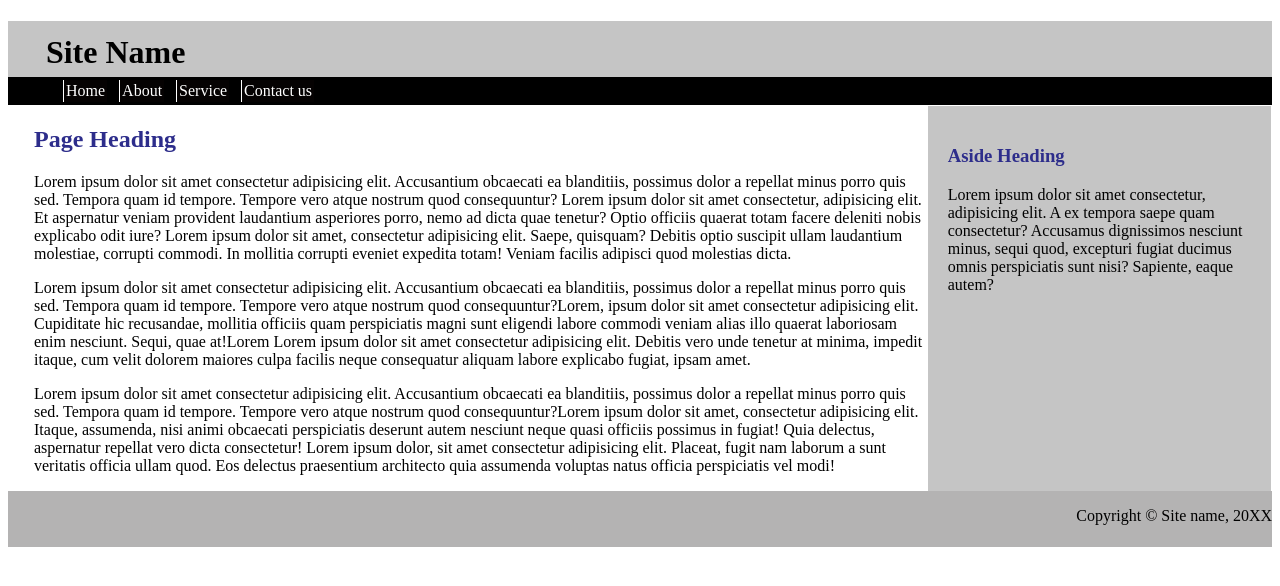
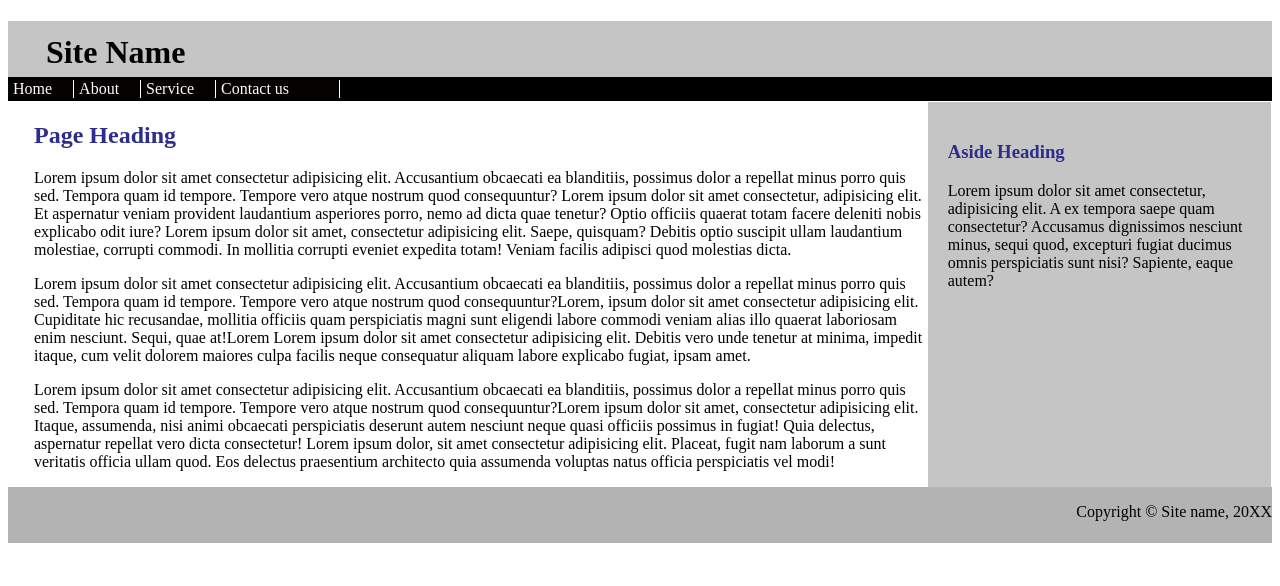
Before and after one commit to jafercedcoss/CSS---Template-Design---Template-1, a plain HTML site: page src/index.html in a window 1280 px wide. Drawn offline with Linux system fonts and the light colour scheme.

Commit message:
CSS template 1modification done

```diff
--- a/src/style.css
+++ b/src/style.css
@@ -19,15 +19,17 @@
    }
 
    .li a {
-       padding: 2px;
+
+       padding-left: 5px;
+       padding-right: 50px;
        background-color: rgb(5, 2, 2);
        text-decoration: none;
        color: white;
-       border: 20px;
-       margin-left: 12px;
+       margin-right: 14px;
+      margin-left: -44px;
        float: left;
+       border-right: 1px solid rgb(255, 255, 255);
        border-left: 1px solid rgb(255, 255, 255);
-
 
 
 
@@ -51,10 +53,12 @@
 
    .ul {
 
+    padding-top: -10px;
        margin-top: 0px;
 
        background-color: black;
        border-style: solid;
+       border-right: 10px;
 
        display: flex;
 
```
